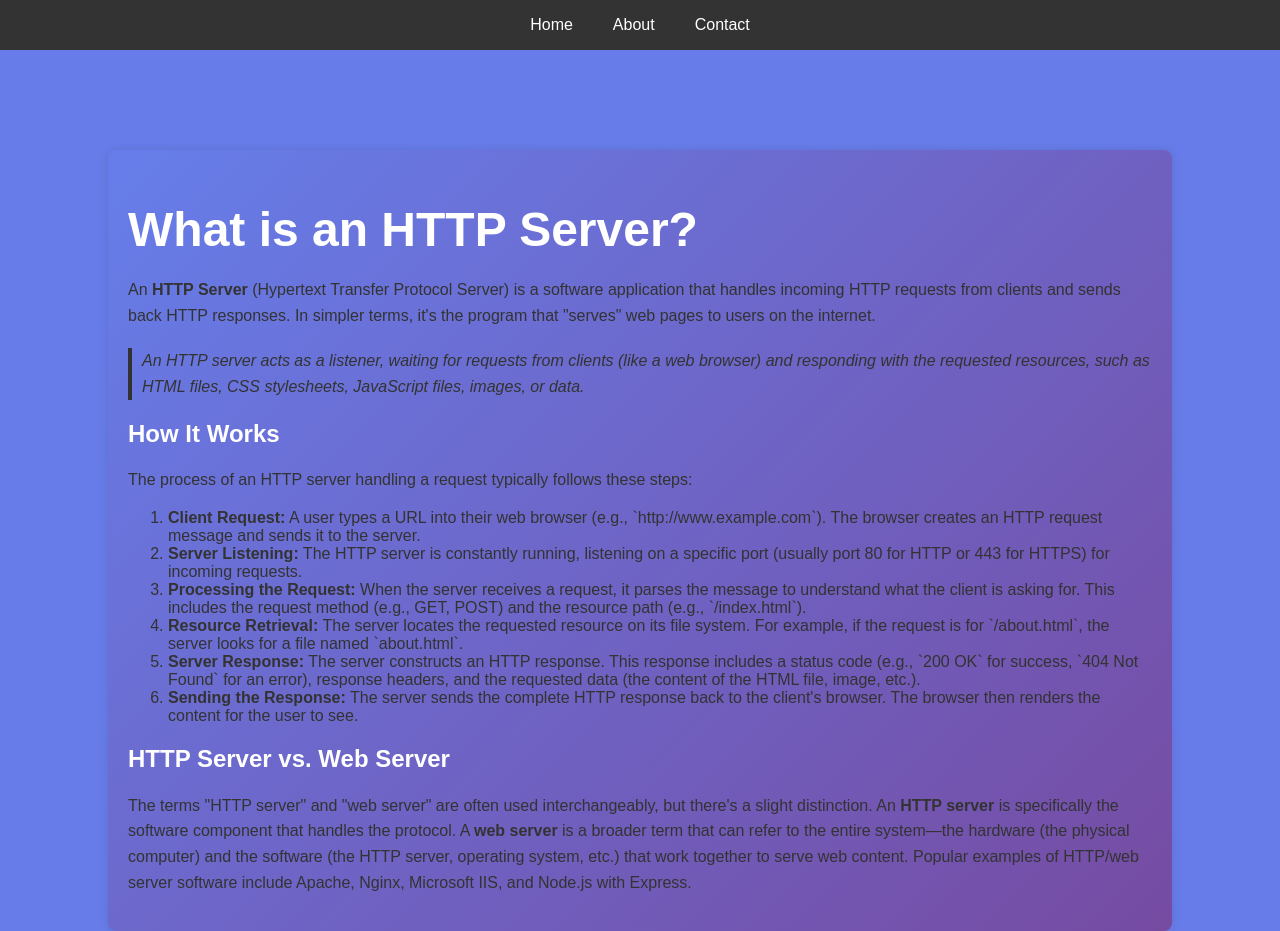
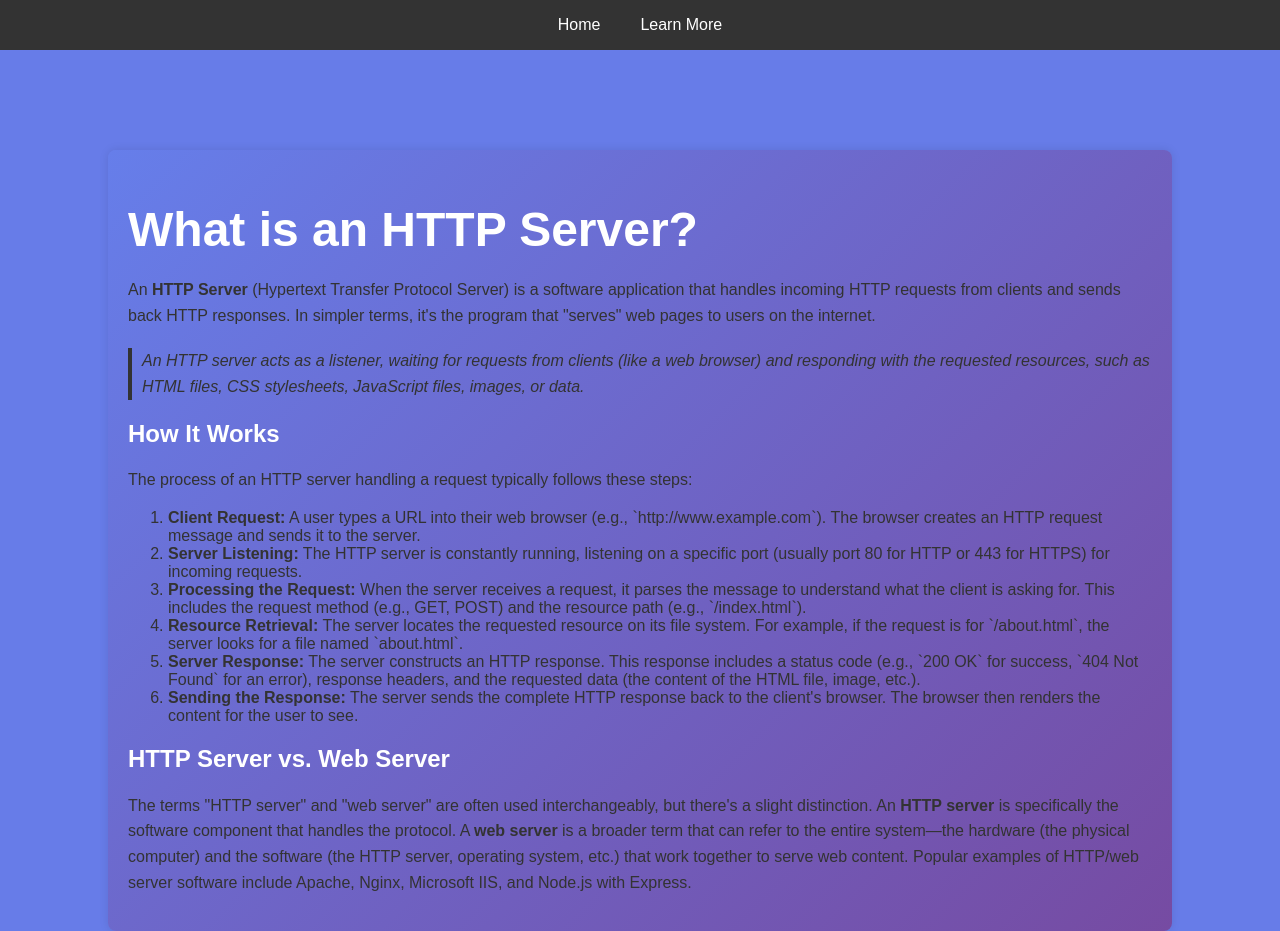
Before and after one commit to Gaiatuven/Simple-web-server, a website: page index.html in a window 1280 px wide. Drawn offline with Linux system fonts and the light colour scheme.

Commit message:
Removed contact button added learn page

```diff
--- a/index.html
+++ b/index.html
@@ -13,8 +13,7 @@
 
     <nav>
         <a href="#home">Home</a>
-        <a href="#about">About</a>
-        <a href="#contact">Contact</a>
+        <a href="#learn">Learn More</a>
     </nav>
 
     <div class="container">
```
